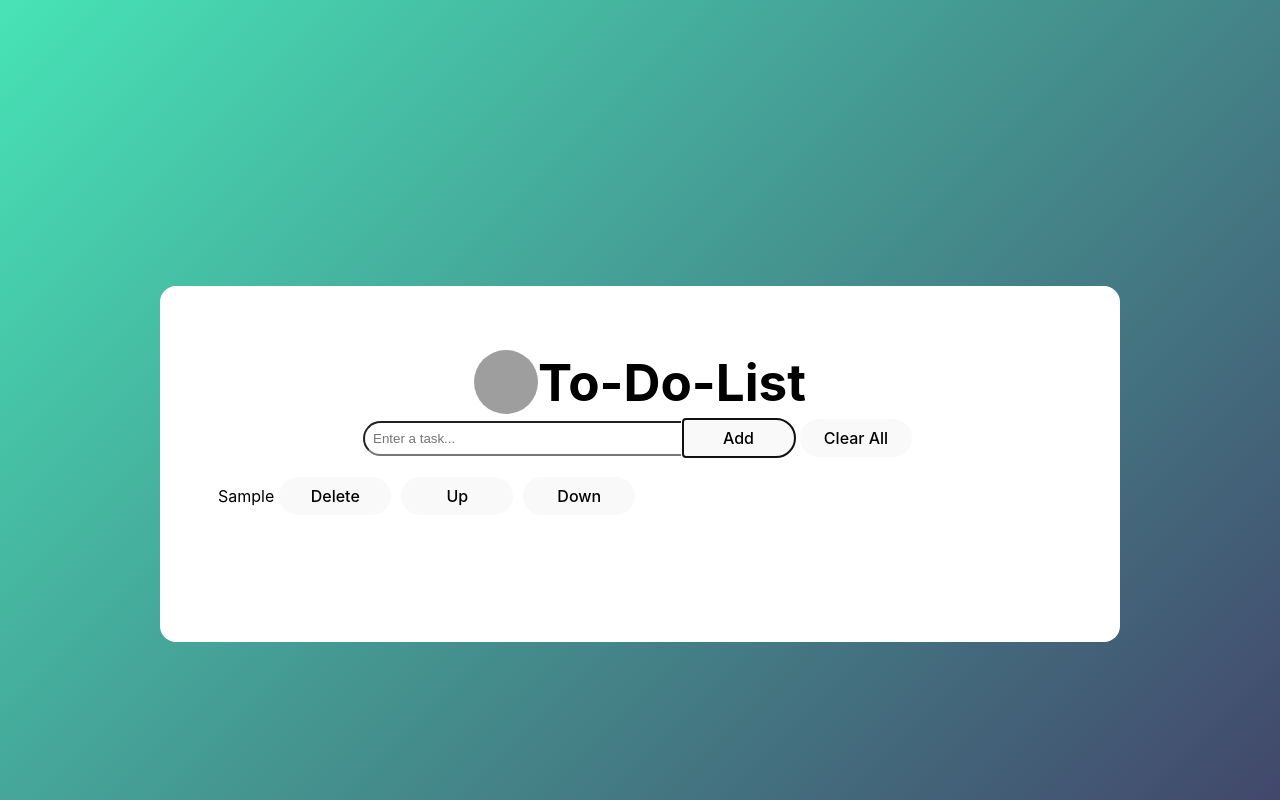
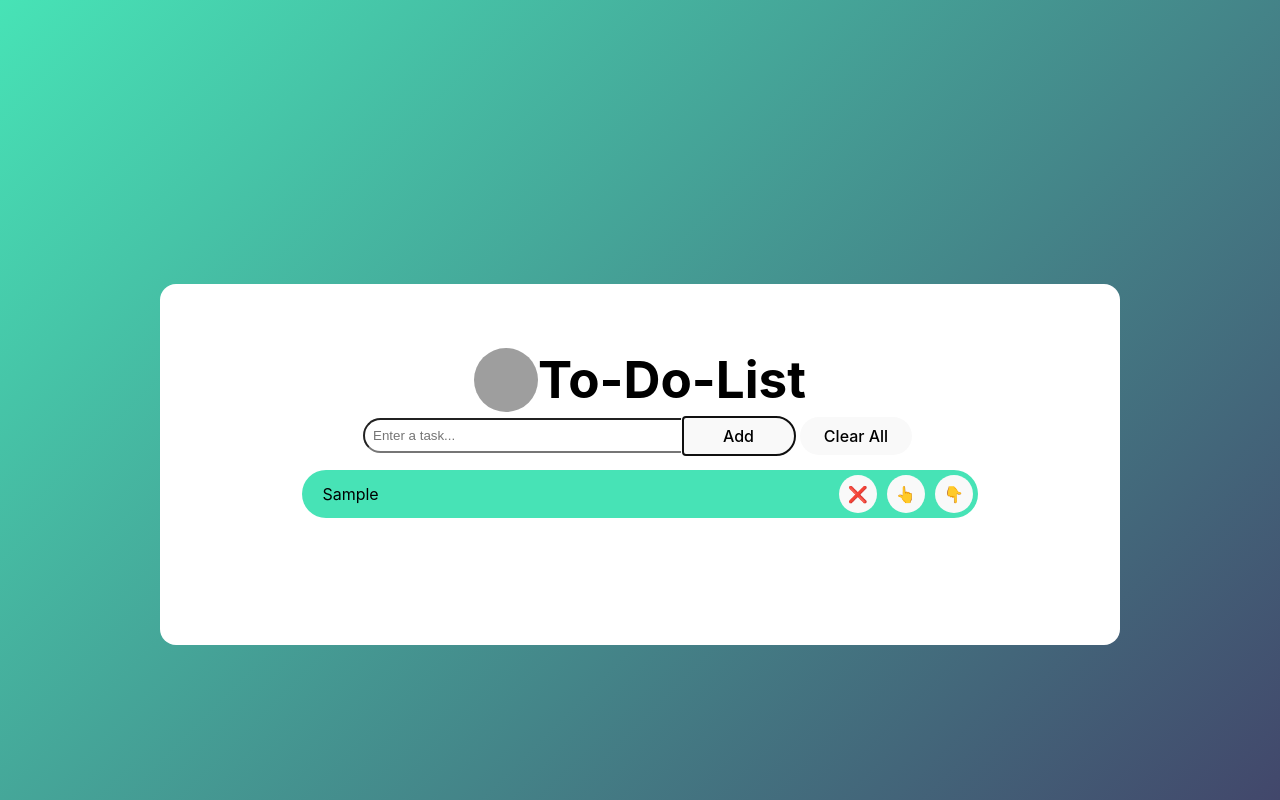
Before and after one commit to MichalWollny/ToDoListReactVer1, a React (Vite) app: page / in a window 1280 px wide. Both pictures are taken after typing "Sample" into the empty fields and a click on the button "Add". Built offline with nearby package versions, Linux system fonts and the light colour scheme; grey boxes are pictures that could not be loaded.

Commit message:
final styling, enter key input, alert

```diff
--- a/src/App.css
+++ b/src/App.css
@@ -68,6 +68,7 @@ input {
   justify-self: center;
   width: 100%;
   padding: 10px;
+  justify-content: center;
 }
 
 .add {
@@ -106,9 +107,13 @@ input {
   cursor: pointer;
 }
 
-/* span {
+span {
   width: 100%;
-} */
+  display: flex;
+  align-items: center;
+  padding: 5px;
+  padding-left: 20px;
+}
 
 /* editbutton */
 .btnadditem2 {
@@ -126,13 +131,41 @@ input {
   line-height: 2rem;
   cursor: pointer;
   list-style-type: "👉";
+
+  /* display: flex;
+  flex-direction: row; */
 }
 
 li {
   cursor: pointer;
   list-style-type: none;
   width: 100%;
-  display: block;
+  display: flex;
+  flex-direction: row;
+  background-color: #47e3b6;
+  border-radius: 25px;
+  margin-bottom: 5px;
+  /* justify-content: center; */
+}
+
+ul {
+  width: 80%;
+}
+.listedTask {
+  width: 100%;
+  display: flex;
+  flex-wrap: nowrap;
+}
+
+.listedTaskButtons {
+  width: fit-content;
+  display: flex;
+  flex-wrap: nowrap;
+  justify-items: end;
+}
+
+.barButton {
+  width: fit-content;
 }
 
 ul li cross:hover {
--- a/src/components/ToDoList.jsx
+++ b/src/components/ToDoList.jsx
@@ -12,8 +12,11 @@ function ToDoList() {
     if (newTask.trim() !== "") {
       setTasks((t) => [...t, newTask]);
       setNewTask("");
+    } else {
+      alert("Mensch schreib doch was...");
     }
   }
+
   // Delete Task
   function deleteTask(index) {
     const updatedTasks = tasks.filter((_, i) => i !== index);
@@ -65,13 +68,25 @@ function ToDoList() {
             placeholder="Enter a task..."
             value={newTask}
             onChange={handleInputChange}
+            // Enter-Key Enabled
+            onKeyDown={(e) => {
+              if (e.key === "Enter") {
+                addTask({ newTask });
+                // e.preventDefault(); not needed
+              }
+            }}
           />
           {/* Add Button */}
           <button className="btnadditem" id="add-btn" onClick={addTask}>
             Add
           </button>
           {/* Clear Button */}
-          <button className="btnadditem1" onClick={clearAll}>
+          <button
+            className="btnadditem1"
+            onClick={() => {
+              clearAll;
+            }}
+          >
             Clear All
           </button>
         </div>
@@ -79,28 +94,32 @@ function ToDoList() {
           <ul className="list-group list-group-flush " id="itemlist">
             {tasks.map((task, index) => (
               <li key={index} className="list-group-item">
+                <div className="listedTask">
                   <span className="text">{task}</span>
+                </div>
+                <div className="listedTaskButtons">
                   {/* Delete Button */}
                   <button
-                  className="delete-button btnadditem1"
+                    className="delete-button btnadditem1 barButton"
                     onClick={() => deleteTask(index)}
                   >
-                  Delete
+                    ❌
                   </button>
                   {/* Up Button */}
                   <button
-                  className="move-button btnadditem1"
+                    className="move-button btnadditem1 barButton"
                     onClick={() => moveTaskUp(index)}
                   >
-                  Up
+                    👆
                   </button>
                   {/* Down Button */}
                   <button
-                  className="move-button btnadditem1"
+                    className="move-button btnadditem1 barButton"
                     onClick={() => moveTaskDown(index)}
                   >
-                  Down
+                    👇
                   </button>
+                </div>
               </li>
             ))}
           </ul>
```
Lines whose indentation alone changed are shown as unchanged.
